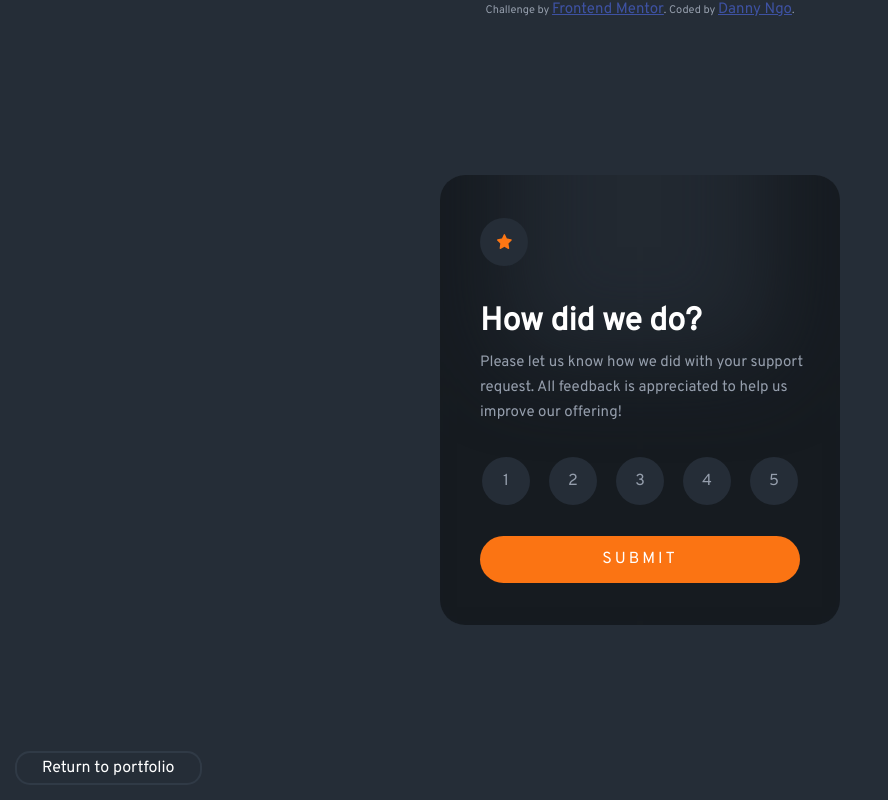
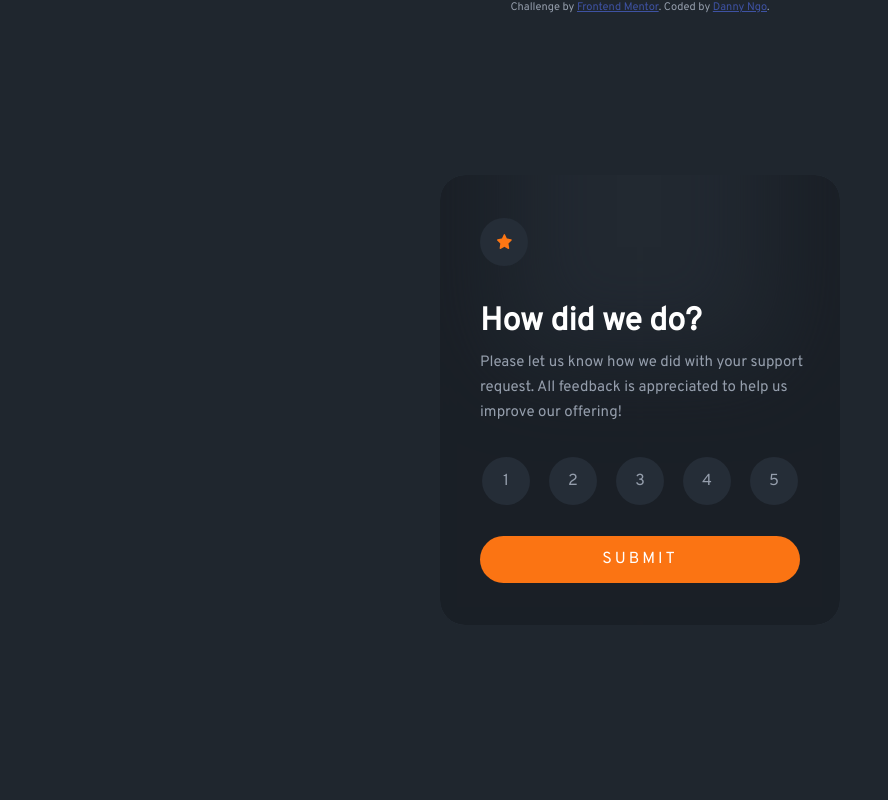
Before and after one commit to Dang-n/Frontend-developing-projs, a plain HTML site: page interactive-rating/index.html in a window 1280 px wide. Shown: the whole page, without its empty margins (0-888 px from the left). Drawn offline with Linux system fonts and the light colour scheme.

Commit message:
Changed colors

```diff
--- a/interactive-rating/index.html
+++ b/interactive-rating/index.html
@@ -81,10 +81,6 @@
     Coded by <a href="https://github.com/Dang-n">Danny Ngo</a>.
   </div>
 
-  <div class="return">
-    <a href="https://dang-n.github.io/" class="return-link">Return to portfolio</a>
-  </div>
-
 
   <script type="text/javascript" src="./index.js"></script>
 </body>
--- a/interactive-rating/style.css
+++ b/interactive-rating/style.css
@@ -22,7 +22,7 @@ p {
 
 body {
     /**background: hsl(225, 9%, 9%); **/
-    background: hsl(213, 19%, 18%);
+    background: hsl(212, 19%, 15%);
 }
 
 
@@ -74,7 +74,7 @@ body {
     padding: 0;
     border-radius: 25px;
 
-    box-shadow: inset -1px -200px 90px 70px hsl(212, 19%, 15%);
+    box-shadow: inset -1px -200px 90px 70px hsl(213, 19%, 18%);
 
     z-index: 0;
 }
@@ -244,28 +244,3 @@ body {
     font-weight: 1000;
     letter-spacing: 4px;
 }
-
-.return {
-    position: absolute;
-    bottom: 15px;
-    left: 15px;
-
-    border-radius: 15px;
-}
-
-.return:hover {
-    background-color: hsl(213, 19%, 23%);
-}
-
-.return > a {
-    display: inline-block;
-    text-decoration: none;
-    color: hsl(0, 0%, 100%);
-    padding: 5px 25px;
-    border: hsl(213, 19%, 23%) 2px solid;
-    border-radius: 15px;
-}
-
-.attribution > * {
-    font-size: 15px;
-}
```
